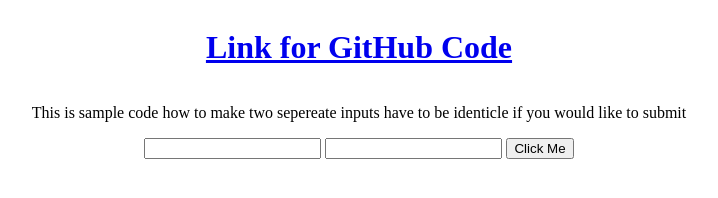
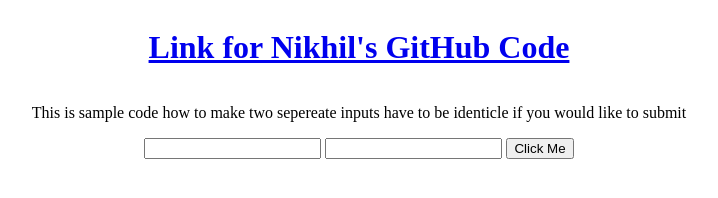
Before and after one commit to NikhilMath/input-validations, a plain HTML site: page index.html in a window 1280 px wide. Shown: the whole page, without its empty margins (281-999 px from the left). Drawn offline with Linux system fonts and the light colour scheme.

Commit message:
added my name

```diff
--- a/index.html
+++ b/index.html
@@ -11,7 +11,7 @@
     <!--                                  HTML                                   -->
     <!-- ----------------------------------------------------------------------- -->
     <h1>
-      <a href="https://github.com/NikhilMath/input-validations">Link for GitHub Code</a>
+      <a href="https://github.com/NikhilMath/input-validations">Link for Nikhil's GitHub Code</a>
     </h1>
     <p>This is sample code how to make two sepereate inputs have to be identicle if you would like to submit</p>
 
```
